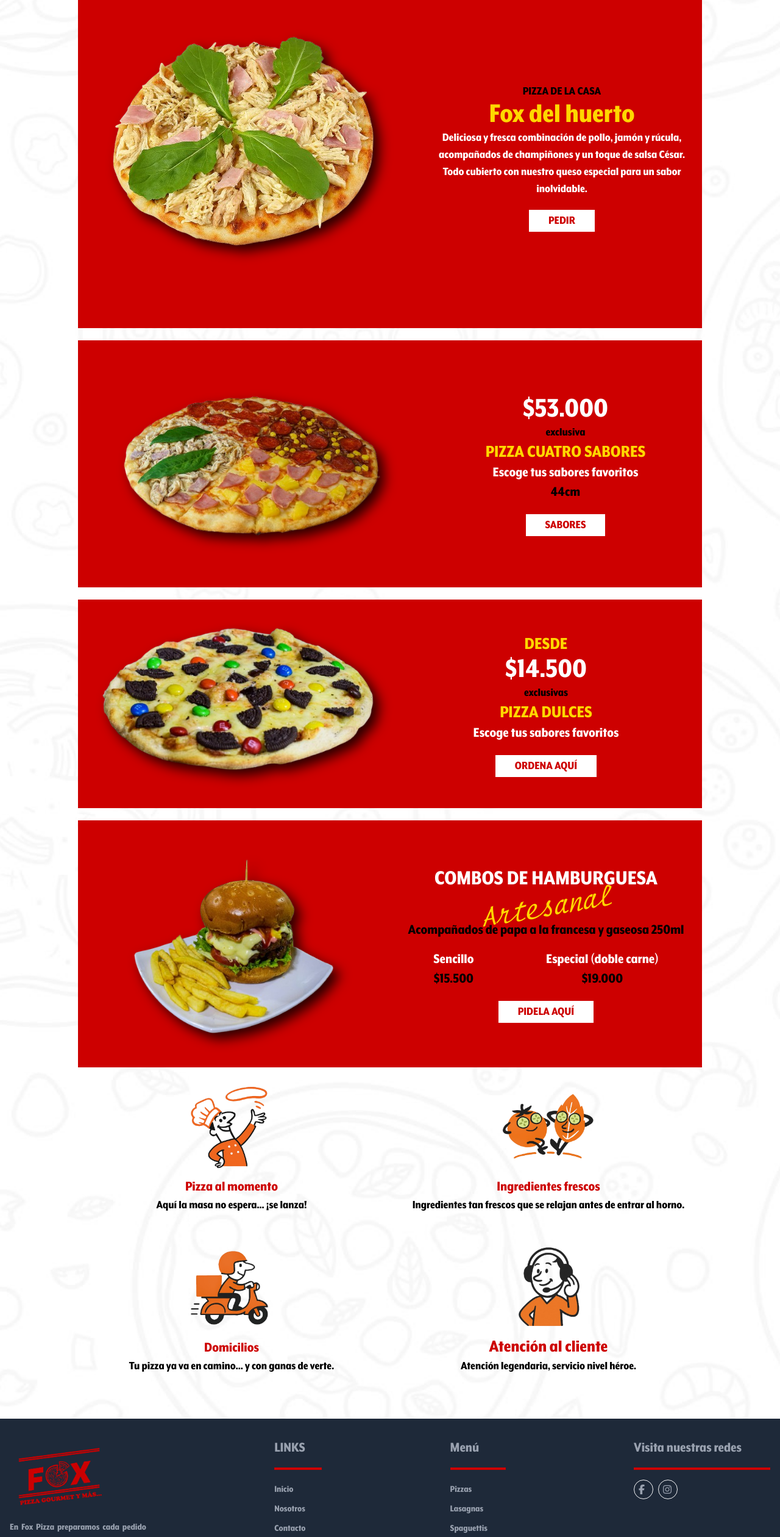
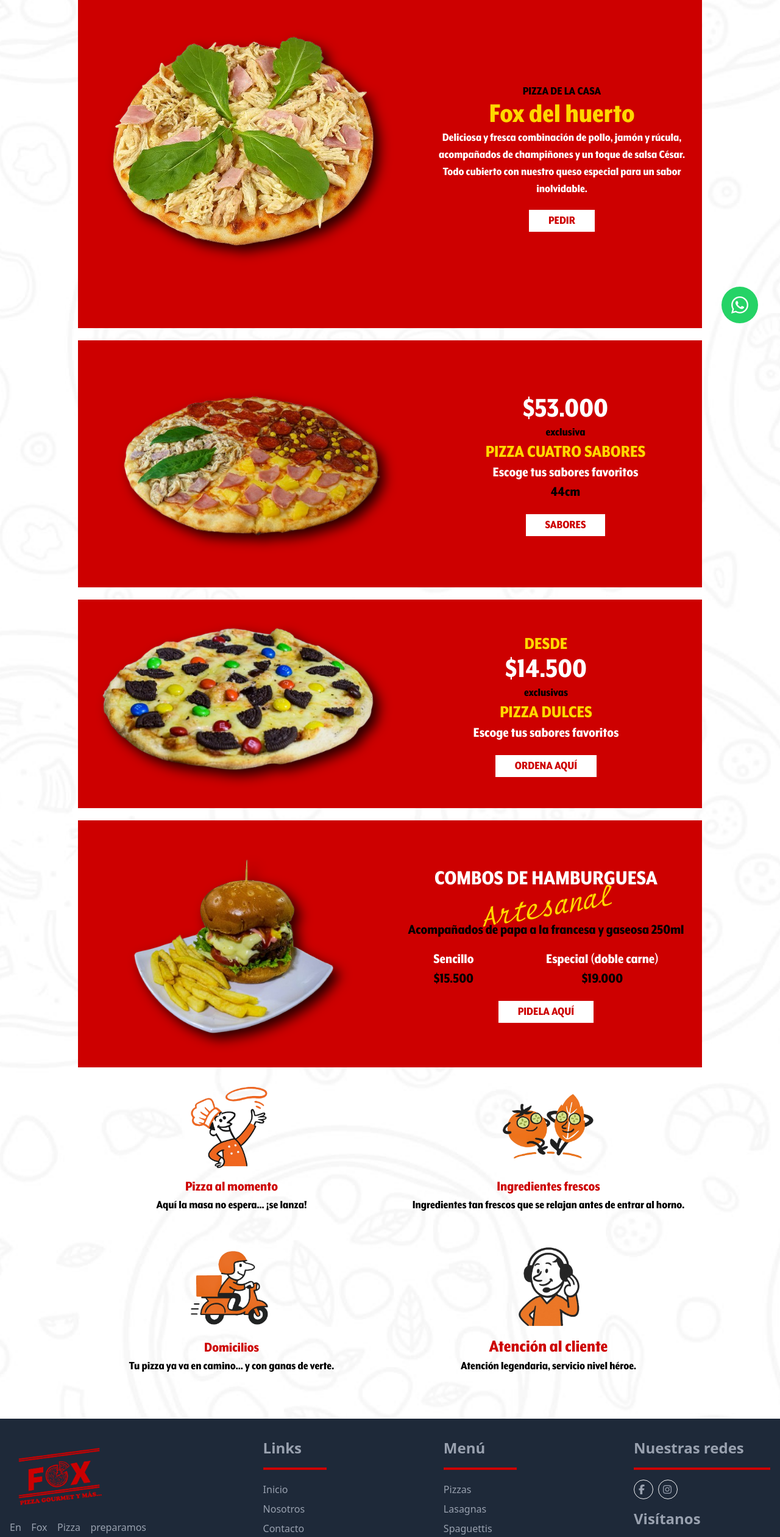
Before and after one commit to Jeissoncar97/landingFox, a React (Vite) app: page / in a window 1280 px wide. Shown: the part 234-2754 px from the top of the page at 61% size. Built offline with nearby package versions, Linux system fonts and the light colour scheme; no server answers.

Commit message:
Último cambio 07-05/2025

```diff
--- a/index.html
+++ b/index.html
@@ -3,7 +3,7 @@
 
 <head>
   <meta charset="UTF-8" />
-  <link rel="icon" type="image/svg+xml" href="./src/assets/logoDesktop.svg" />
+  <link rel="icon" type="image/svg+xml" href="./src/assets/images/LogoDesktop.svg" />
   <meta name="viewport" content="width=device-width, initial-scale=1.0" />
   <link rel="stylesheet" href="https://cdnjs.cloudflare.com/ajax/libs/font-awesome/6.5.0/css/all.min.css"
     integrity="sha512-..." crossorigin="anonymous" referrerpolicy="no-referrer" />
--- a/src/App.jsx
+++ b/src/App.jsx
@@ -1,4 +1,6 @@
 import { BrowserRouter, Routes, Route } from 'react-router-dom';
+import ScrolToTop from './components/ScrollToTop';
+import WhatsAppButton from './components/WhatsAppButton';
 import Termycon from './pages/Termycon'
 import Politicas from './pages/Politicas'
 import Header from './pages/Header';
@@ -25,6 +27,8 @@ function App() {
     <BrowserRouter class>
       <div className='box-border bg-[url(./assets/images/bg.jpg)] bg-cover bg-no-repeat bg-center'>
         <Header />
+        <ScrolToTop />
+        <WhatsAppButton />
         <Routes>
           <Route path="/" element={<Home />} />
           <Route path="/about" element={<About />} />
--- /dev/null
+++ b/src/components/ScrollToTop.jsx
@@ -0,0 +1,14 @@
+import { useEffect } from 'react';
+import { useLocation } from 'react-router-dom';
+
+function ScrollToTop() {
+  const { pathname } = useLocation();
+
+  useEffect(() => {
+    window.scrollTo(0, 0);
+  }, [pathname]);
+
+  return null;
+}
+
+export default ScrollToTop;
--- /dev/null
+++ b/src/components/WhatsAppButton.jsx
@@ -0,0 +1,21 @@
+function WhatsAppButton() {
+    return (
+      <a
+        href="https://wa.me/573227576963" // Reemplaza con tu número real
+        target="_blank"
+        rel="noopener noreferrer"
+        className="group fixed bottom-9 right-9 z-2 flex h-[60px] w-[60px] items-center justify-center overflow-hidden rounded-full bg-[#25d366] px-3 py-1 transition-all duration-500 hover:w-[140px]"
+      >
+        <h6 className="hidden font-bold text-[16px] group-hover:block font-system text-md text-black">WhatsApp</h6>
+        <svg
+          className="h-8 w-8 fill-white ml-"
+          xmlns="http://www.w3.org/2000/svg"
+          viewBox="0 0 448 512"
+        >
+          <path d="M380.9 97.1C339 55.1 283.2 32 223.9 32c-122.4 0-222 99.6-222 222 0 39.1 10.2 77.3 29.6 111L0 480l117.7-30.9c32.4 17.7 68.9 27 106.1 27h.1c122.3 0 224.1-99.6 224.1-222 0-59.3-25.2-115-67.1-157zm-157 341.6c-33.2 0-65.7-8.9-94-25.7l-6.7-4-69.8 18.3L72 359.2l-4.4-7c-18.5-29.4-28.2-63.3-28.2-98.2 0-101.7 82.8-184.5 184.6-184.5 49.3 0 95.6 19.2 130.4 54.1 34.8 34.9 56.2 81.2 56.1 130.5 0 101.8-84.9 184.6-186.6 184.6zm101.2-138.2c-5.5-2.8-32.8-16.2-37.9-18-5.1-1.9-8.8-2.8-12.5 2.8-3.7 5.6-14.3 18-17.6 21.8-3.2 3.7-6.5 4.2-12 1.4-32.6-16.3-54-29.1-75.5-66-5.7-9.8 5.7-9.1 16.3-30.3 1.8-3.7 .9-6.9-.5-9.7-1.4-2.8-12.5-30.1-17.1-41.2-4.5-10.8-9.1-9.3-12.5-9.5-3.2-.2-6.9-.2-10.6-.2-3.7 0-9.7 1.4-14.8 6.9-5.1 5.6-19.4 19-19.4 46.3 0 27.3 19.9 53.7 22.6 57.4 2.8 3.7 39.1 59.7 94.8 83.8 35.2 15.2 49 16.5 66.6 13.9 10.7-1.6 32.8-13.4 37.4-26.4 4.6-13 4.6-24.1 3.2-26.4-1.3-2.5-5-3.9-10.5-6.6z" />
+        </svg>
+      </a>
+    );
+  }
+
+  export default WhatsAppButton;
--- a/src/pages/Footer.jsx
+++ b/src/pages/Footer.jsx
@@ -4,12 +4,12 @@ import LogoFooter from "../assets/images/logo-footer.png";
 
 const Footer = () => {
     const socialLinks = {
-        "facebook-f": "https://www.facebook.com/tu_pagina",
-        "instagram": "https://www.instagram.com/tu_perfil",
+        "facebook-f": "https://www.facebook.com/profile.php?id=100052729493736",
+        "instagram": "https://www.instagram.com/fox.pizza/",
     };
 
     return (
-        <footer>
+        <footer className="font-system">
             {/* Top Footer */}
             <div className="bg-gray-800 py-4 text-gray-400">
                 <div className="container px-4 mx-auto">
@@ -31,33 +31,35 @@ const Footer = () => {
 
                         {/* Links */}
                         <div className="px-4 my-4 w-full sm:w-auto">
-                            <h2 className="text-2xl pb-4 mb-4 border-b-4 border-primary">LINKS</h2>
+                            <h2 className="text-2xl pb-4 mb-4 border-b-4 border-primary font-bold">Links</h2>
                             <ul className="leading-8 flex flex-col">
                                 <Link to="/"><p className="hover:text-blue-400">Inicio</p></Link>
                                 <Link to="/About"><p className="hover:text-blue-400">Nosotros</p></Link>
                                 <Link to="/Contact"><p className="hover:text-blue-400">Contacto</p></Link>
                                 <Link to="/Menu"><p className="hover:text-blue-400">Menú</p></Link>
-                                <Link to="/Menu"><p className="hover:text-blue-400">Haz tu pedido</p></Link>
+                                <a href="https://wa.me/573227576963"
+                                    target="_blank"
+                                    rel="noopener noreferrer"
+                                ><p className="hover:text-blue-400">Haz tu pedido</p></a>
                             </ul>
                         </div>
 
                         {/* Menú Items */}
                         <div className="px-4 my-4 w-full sm:w-auto">
-                            <h2 className="text-2xl pb-4 mb-4 border-b-4 border-primary">Menú</h2>
+                            <h2 className="text-2xl pb-4 mb-4 border-b-4 border-primary font-bold">Menú</h2>
                             <ul className="leading-8 flex flex-col">
-                                <Link to="/About"><p className="hover:text-blue-400">Pizzas</p></Link>
-                                <Link to="/About"><p className="hover:text-blue-400">Lasagnas</p></Link>
-                                <Link to="/Contacto"><p className="hover:text-blue-400">Spaguettis</p></Link>
-                                <Link to="/Menu"><p className="hover:text-blue-400">Otros gustos</p></Link>
-                                <Link to="/Menu"><p className="hover:text-blue-400">Sabor mexicano</p></Link>
-                                <Link to="/Menu"><p className="hover:text-blue-400">Hamburguesas</p></Link>
-                                <Link to="/Menu"><p className="hover:text-blue-400">Adiciones</p></Link>
-                                <Link to="/Menu"><p className="hover:text-blue-400">Bebidas</p></Link>
+                                <Link to="/menu"><p className="hover:text-blue-400">Pizzas</p></Link>
+                                <Link to="/menu/lasagnas"><p className="hover:text-blue-400">Lasagnas</p></Link>
+                                <Link to="/menu/spaguettis"><p className="hover:text-blue-400">Spaguettis</p></Link>
+                                <Link to="/menu/otros"><p className="hover:text-blue-400">Otros gustos</p></Link>
+                                <Link to="/menu/mexicano"><p className="hover:text-blue-400">Sabor mexicano</p></Link>
+                                <Link to="/menu/hamburguesas"><p className="hover:text-blue-400">Hamburguesas</p></Link>
+                                <Link to="/menu/bebidas"><p className="hover:text-blue-400">Bebidas</p></Link>
                             </ul>
                         </div>
 
                         <div className="px-4 my-4 w-full sm:w-auto xl:w-1/5">
-                            <h2 className="text-2xl pb-4 mb-4 border-b-4 border-primary">Visita nuestras redes</h2>
+                            <h2 className="text-2xl pb-4 mb-4 border-b-4 border-primary font-bold">Nuestras redes</h2>
                             <div className="flex">
                                 {Object.entries(socialLinks).map(([platform, url], i) => (
                                     <a
@@ -70,6 +72,18 @@ const Footer = () => {
                                         <i className={`fab fa-${platform} w-4 h-4`}></i>
                                     </a>
                                 ))}
+                            </div>
+                            <h2 className="text-2xl pb-4 mb-4 border-b-4 border-primary font-bold pt-4">Visítanos</h2>
+                            <div className="">
+                                <h4 className="font-bold text-xl">Horarios de ateción</h4>
+                                <h5 className="font-bold">viernes y sábados</h5>
+                                <p>1PM - 10:40PM</p>
+                                <h5 className="font-bold">Domingo a jueves y Festivos</h5>
+                                <p>1PM - 9:40</p>
+                                <h5 className="font-bold">Dirección</h5>
+                                <a href="https://maps.app.goo.gl/HV4ejWhTaV7BcBmw7">Calle 57B Sur # 69A - 24</a>
+                                <h5 className="font-bold">Teléfono</h5>
+                                <a href="tel:+573227576963">(+57) 3227576963</a>
                             </div>
                         </div>
 
--- a/src/pages/Header.jsx
+++ b/src/pages/Header.jsx
@@ -17,7 +17,11 @@ function Header() {
       </div>
 
       <div className="text-center mt-6">
-        <a className="px-8 py-2 text-xl text-white bg-primary" href="#">ORDENA AQUÍ</a>
+        <a className="px-8 py-2 text-xl text-white bg-primary"
+          target="_blank"
+          rel="noopener noreferrer"
+          href="https://wa.me/573227576963">ORDENA AQUÍ
+        </a>
       </div>
     </div>
   );
--- a/src/pages/menuPages/Pmexicanas.jsx
+++ b/src/pages/menuPages/Pmexicanas.jsx
@@ -4,7 +4,7 @@ function Pmexicanas() {
     return (
         <div className='max-w-5xl mx-auto'>
             <Link to='/menu'><i className="fa-solid fa-arrow-rotate-left text-primary text-2xl" style={{ color: "primary", }}></i></Link>
-            <PlatosPorCategoria nombreTabla="pizzas_mexicanas" title="Pizzas Pizzas mexicanas" />
+            <PlatosPorCategoria nombreTabla="pizzas_mexicanas" title="Pizzas mexicanas" />
         </div>
     );
 }
```
Also changed, not shown: src/pages/Home.jsx (+13 -4 lines).
